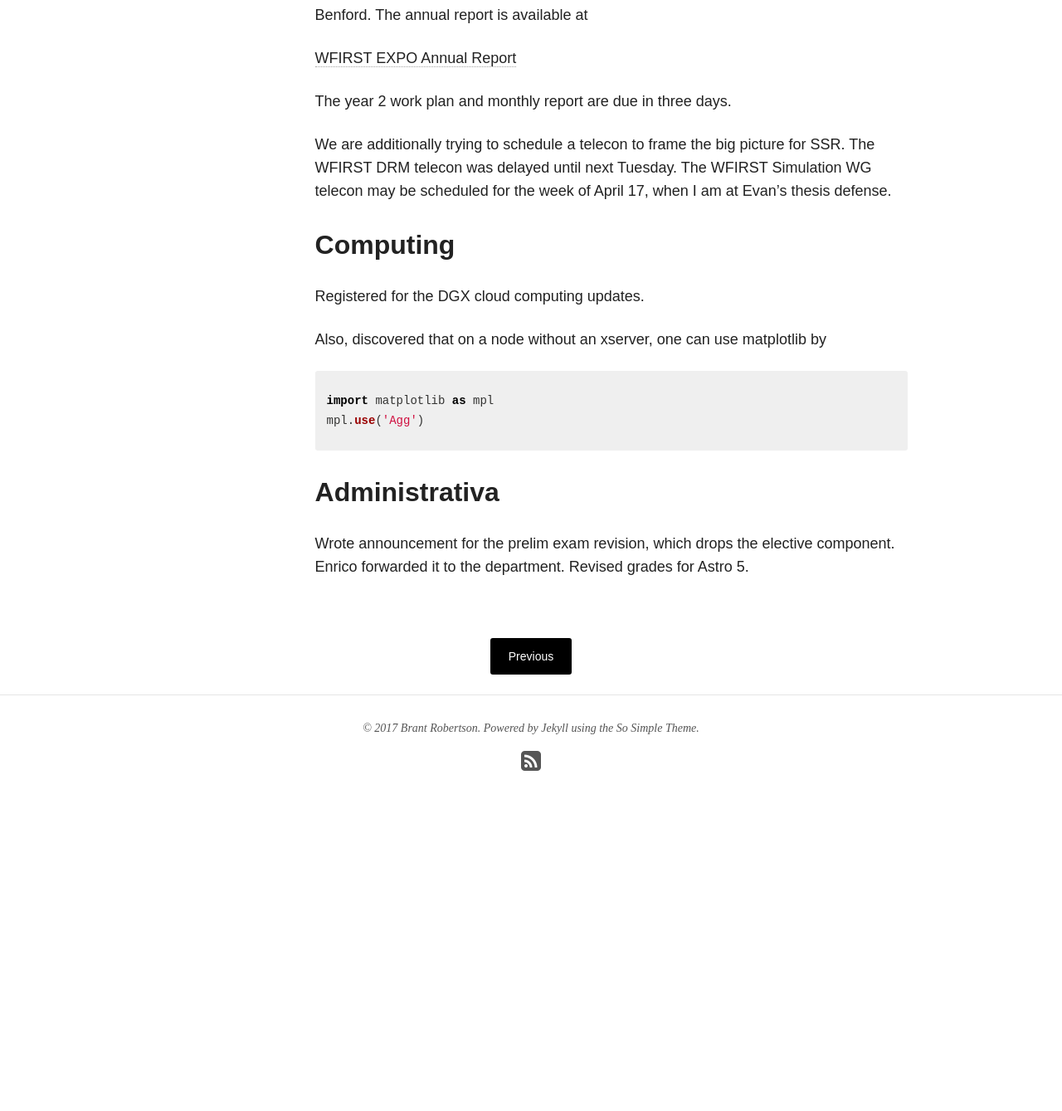
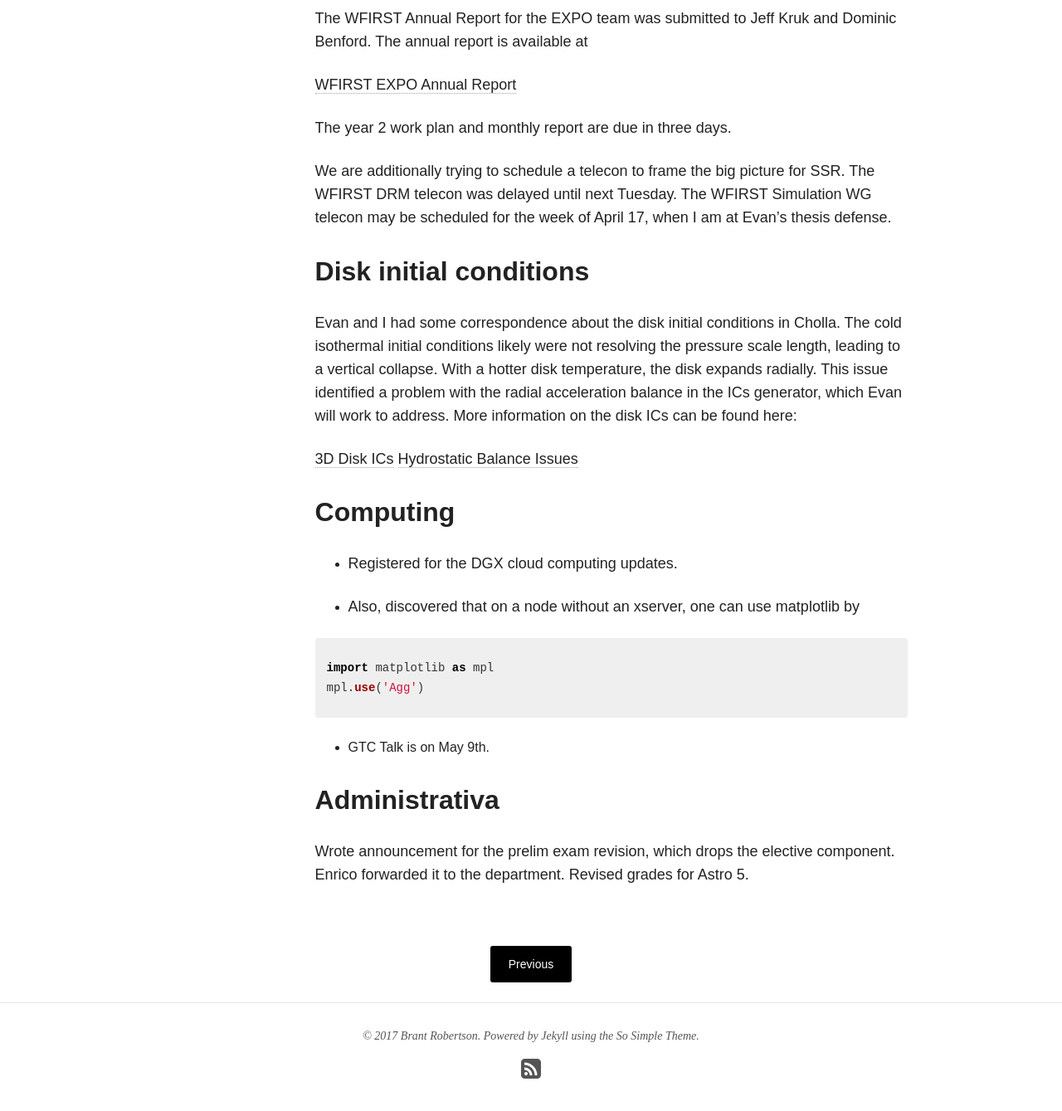
Before and after one commit to brantr/brantr.github.io, a Jekyll site: the page built from _posts/blog/2017-03-28-restaring-the-blog.md, in a window 1280 px wide and 1400 px high, scrolled down 2343 px. Shown: the top 1339 px of the window at 83% size. Built offline with Jekyll 4.4.1, drawn with Linux system fonts in a browser that asks for light colours; nearby versions of some CDN libraries; formulas are drawn with MathJax 3; before the commit the page ends 3372 px from its top, so only the background shows below that; some of the changed text lies outside the part shown.

Commit message:
Wrapping up March 28.

```diff
--- a/_posts/blog/2017-03-28-restaring-the-blog.md
+++ b/_posts/blog/2017-03-28-restaring-the-blog.md
@@ -55,11 +55,24 @@
 next Tuesday. The WFIRST Simulation WG telecon may be scheduled
 for the week of April 17, when I am at Evan's thesis defense.
 
+## Disk initial conditions
+
+Evan and I had some correspondence about the disk initial conditions
+in Cholla. The cold isothermal initial conditions likely were
+not resolving the pressure scale length, leading to a vertical
+collapse. With a hotter disk temperature, the disk expands radially.
+This issue identified a problem with the radial acceleration balance
+in the ICs generator, which Evan will work to address.  More information
+on the disk ICs can be found here:
+
+[3D Disk ICs](http://evaneschneider.github.io/site/2017/Milky-Way-3D/)
+[Hydrostatic Balance Issues](http://evaneschneider.github.io/site/2017/Hydrostatic-Blues/)
+
 ## Computing
 
-Registered for the DGX cloud computing updates.
+* Registered for the DGX cloud computing updates.
 
-Also, discovered that on a node without an xserver, one
+* Also, discovered that on a node without an xserver, one
 can use matplotlib by
 
 {% highlight python %}
@@ -67,6 +80,8 @@
 mpl.use('Agg')
 {% endhighlight %}
 
+* GTC Talk is on May 9th.
+
 
 ## Administrativa
 
```
